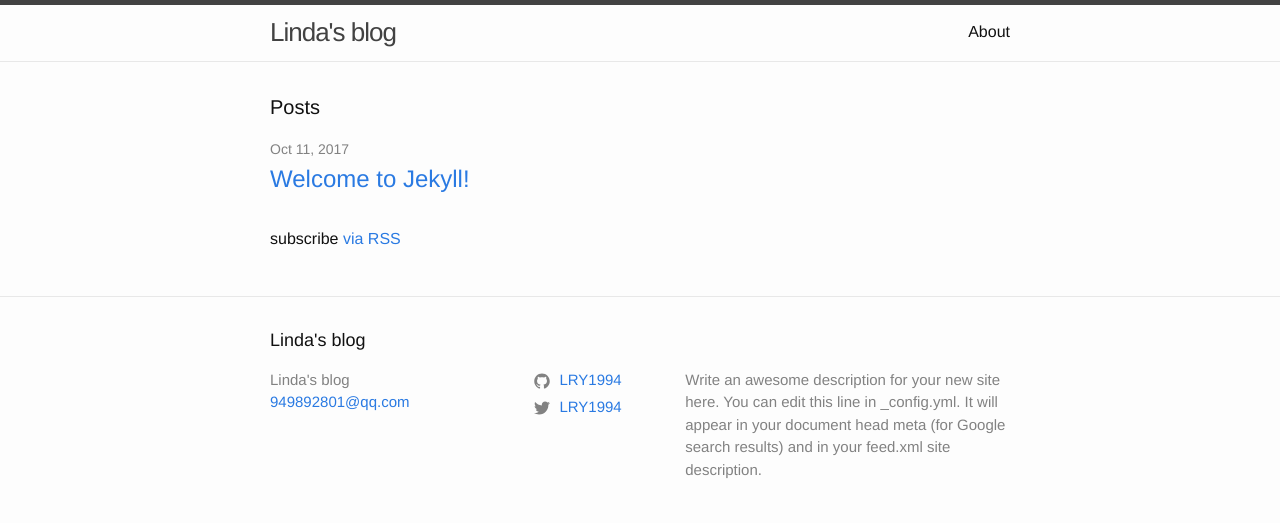
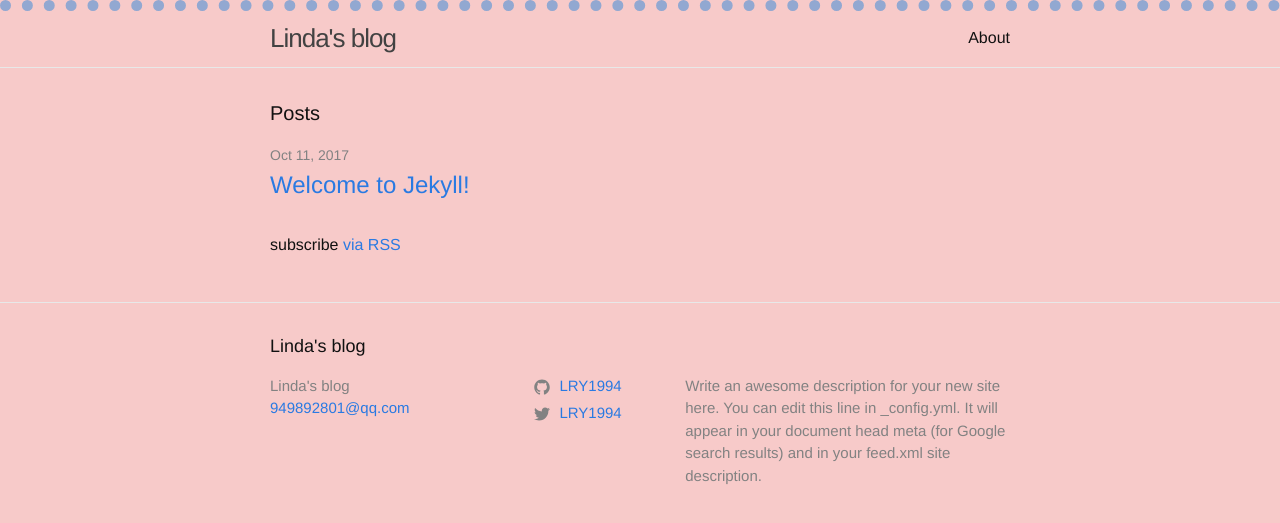
Before and after one commit to LRY1994/jekyll-blog, a Jekyll site: the page built from index.md, in a window 1280 px wide. Shown: the top 523 px of the page. Built offline with Jekyll 4.4.1, drawn with Linux system fonts in a browser that asks for light colours.

Commit message:
edit README

```diff
--- a/_layouts/home.html
+++ b/_layouts/home.html
@@ -6,7 +6,6 @@ layout: default
 
   <h1 class="page-heading">Posts</h1>
 
-  {{ content }}
 
   <ul class="post-list">
     {% for post in site.posts %}
--- a/_sass/minima.scss
+++ b/_sass/minima.scss
@@ -11,8 +11,11 @@ $base-line-height: 1.5 !default;
 $spacing-unit:     30px !default;
 
 $text-color:       #111 !default;
-$background-color: #fdfdfd !default;
+$background-color: rgb(247,202,201) !default;
 $brand-color:      #2a7ae2 !default;
+
+$bule-serenity : rgb(146,168,209);
+$pink-rose-quartz :rgb(146,168,209);
 
 $grey-color:       #828282 !default;
 $grey-color-light: lighten($grey-color, 40%) !default;
--- a/_sass/minima/_layout.scss
+++ b/_sass/minima/_layout.scss
@@ -2,7 +2,7 @@
  * Site header
  */
 .site-header {
-  border-top: 5px solid $grey-color-dark;
+  border-top: 11px dotted $bule-serenity;
   border-bottom: 1px solid $grey-color-light;
   min-height: $spacing-unit * 1.865;
 
```
Also changed, not shown: README.md, img_for_README/1.png (added), 2 other files.
